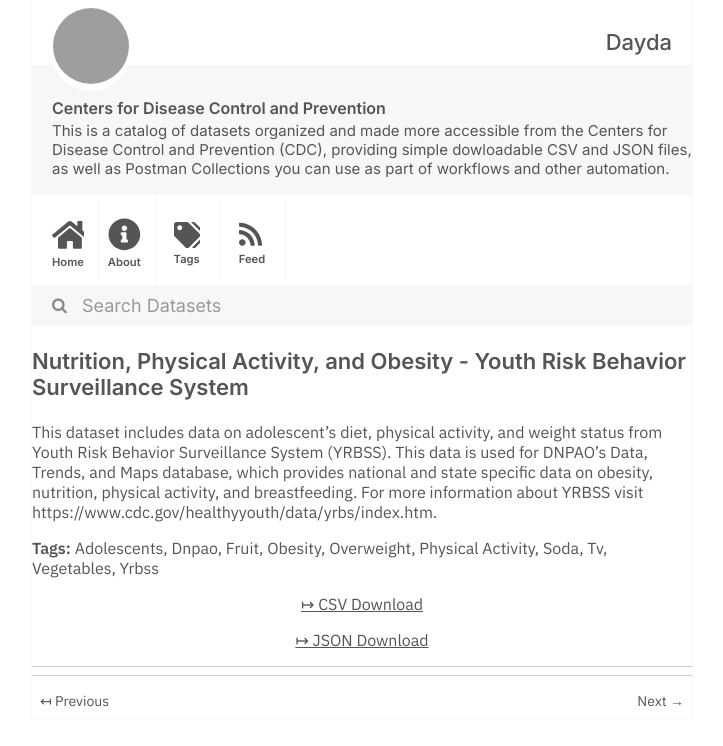
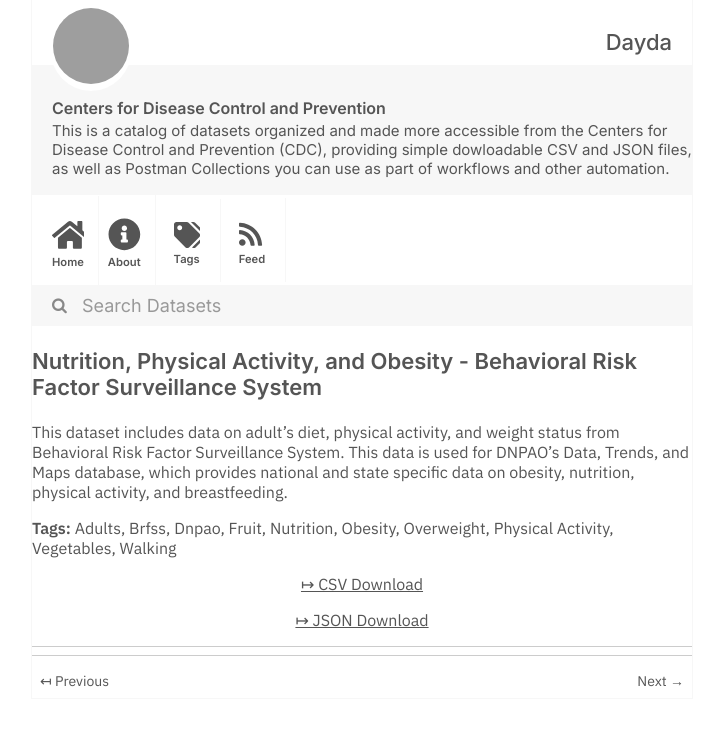
Before and after one commit to dayda-entities/centers-for-disease-control-and-prevention, a Jekyll site: the page built from _posts/2020-11-12-nutrition-physical-activity-an.md, in a window 1280 px wide, cut to the strip 0-746 px from the top of the page. Shown: the whole strip, without its empty margins (278-1001 px from the left). Built offline with Jekyll 4.4.1, drawn with Linux system fonts in a browser that asks for light colours; grey boxes are pictures that could not be loaded.

Commit message:
Publish Data

```diff
--- a/_posts/2020-11-12-nutrition-physical-activity-an.md
+++ b/_posts/2020-11-12-nutrition-physical-activity-an.md
@@ -1,26 +1,26 @@
 ---
 title: >-
-  Nutrition, Physical Activity, and Obesity - Youth Risk Behavior Surveillance
-  System
-created: '2020-11-12T12:16:41.000293'
-modified: '2021-04-21T19:40:52.151558'
+  Nutrition, Physical Activity, and Obesity - Behavioral Risk Factor
+  Surveillance System
+created: '2020-11-12T12:14:50.002057'
+modified: '2021-04-21T19:26:49.633428'
 state: active
 type: dataset
 tags:
-  - Adolescents
+  - Adults
+  - Brfss
   - Dnpao
   - Fruit
+  - Nutrition
   - Obesity
   - Overweight
   - Physical Activity
-  - Soda
-  - Tv
   - Vegetables
-  - Yrbss
+  - Walking
 groups: []
-csv_url: 'https://data.cdc.gov/api/views/vba9-s8jp/rows.csv?accessType=DOWNLOAD'
-json_url: 'https://data.cdc.gov/api/views/vba9-s8jp/rows.json?accessType=DOWNLOAD'
+csv_url: 'https://data.cdc.gov/api/views/hn4x-zwk7/rows.csv?accessType=DOWNLOAD'
+json_url: 'https://data.cdc.gov/api/views/hn4x-zwk7/rows.json?accessType=DOWNLOAD'
 layout: post
 
 ---
-This dataset includes data on adolescent's diet, physical activity, and weight status from Youth Risk Behavior Surveillance System (YRBSS). This data is used for DNPAO's Data, Trends, and Maps database, which provides national and state specific data on obesity, nutrition, physical activity, and breastfeeding. For more information about YRBSS visit https://www.cdc.gov/healthyyouth/data/yrbs/index.htm.
+This dataset includes data on adult's diet, physical activity, and weight status from Behavioral Risk Factor Surveillance System. This data is used for DNPAO's Data, Trends, and Maps database, which provides national and state specific data on obesity, nutrition, physical activity, and breastfeeding.
```
